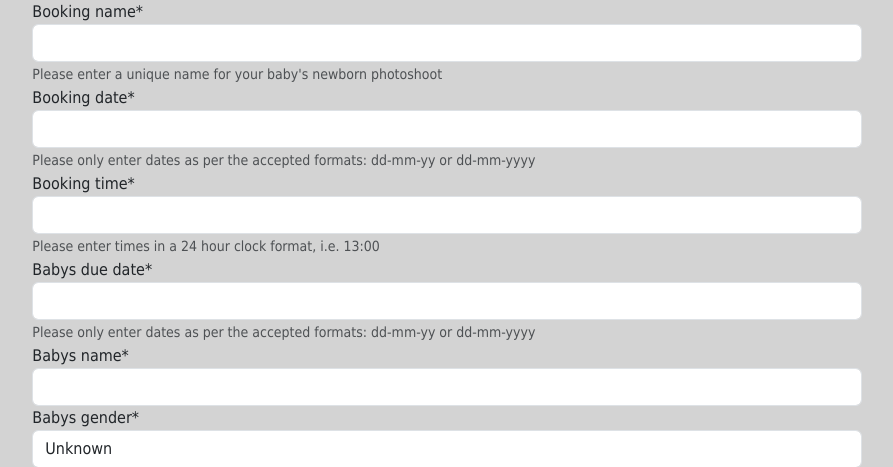
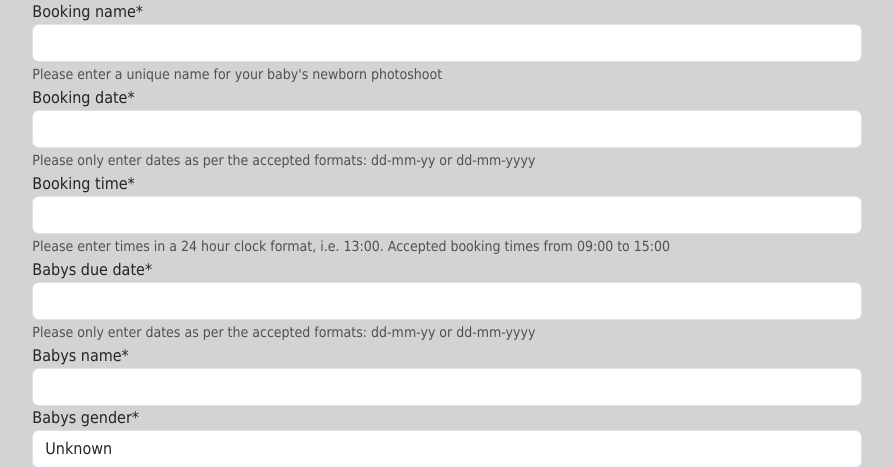
Before and after one commit to CamCove-Crichton/newborn-photography, a Django app: page /new_booking/ in a window 1280 px wide. Shown: the part 216-683 px from the top of the page, without its empty margins (193-1086 px from the left). Run offline with Django 3.2, Linux system fonts and the light colour scheme; the visitor is signed in with stand-in values (Sample User, id 1); some libraries are stand-ins or nearby versions; some web fonts are replaced.

Commit message:
Update wording for booking time inputs in the new_booking.html and edit_booking.html templates

```diff
--- a/templates/new_booking.html
+++ b/templates/new_booking.html
@@ -15,6 +15,7 @@
       <!-- Assistance from ChatGpt -->
       <form method="post" enctype="multipart/form-data">
         {% csrf_token %}
+        <!-- Booking name -->
         <div class="form-group">
           {{ form.booking_name|as_crispy_field }}
           <small class="text-muted"
@@ -22,6 +23,8 @@
             photoshoot</small
           >
         </div>
+
+        <!-- Booking date -->
         <div class="form-group">
           {{ form.booking_date|as_crispy_field }}
           <small class="text-muted"
@@ -29,12 +32,17 @@
             dd-mm-yyyy</small
           >
         </div>
+
+        <!-- Booking time -->
         <div class="form-group">
           {{ form.booking_time|as_crispy_field }}
           <small class="text-muted"
-            >Please enter times in a 24 hour clock format, i.e. 13:00</small
+            >Please enter times in a 24 hour clock format, i.e. 13:00. Accepted
+            booking times from 09:00 to 15:00</small
           >
         </div>
+
+        <!-- Babys due date -->
         <div class="form-group">
           {{ form.babys_due_date|as_crispy_field }}
           <small class="text-muted"
@@ -42,8 +50,14 @@
             dd-mm-yyyy</small
           >
         </div>
+
+        <!-- Babys name -->
         <div class="form-group"> {{ form.babys_name|as_crispy_field }} </div>
+
+        <!-- Babys gender -->
         <div class="form-group"> {{ form.babys_gender|as_crispy_field }} </div>
+
+        <!-- Location -->
         <div class="form-group">
           {{ form.location|as_crispy_field }}
           <small class="text-muted"
@@ -51,6 +65,8 @@
             home?</small
           >
         </div>
+
+        <!-- Special requests -->
         <div class="form-group">
           {{ form.special_requests|as_crispy_field }}
           <small class="text-muted"
@@ -58,9 +74,13 @@
             baby's photoshoot</small
           >
         </div>
+
+        <!-- How you found me -->
         <div class="form-group">
           {{ form.how_you_found_me|as_crispy_field }}
         </div>
+
+        <!-- Media consent -->
         <div class="form-group">
           {{ form.consent|as_crispy_field }}
           <small class="text-muted"
@@ -68,6 +88,8 @@
             during the photoshoot for business promotion</small
           >
         </div>
+
+        <!-- Featured Image -->
         <div class="form-group">
           {{ form.featured_image|as_crispy_field }}
           <small class="text-muted"
```
Also changed, not shown: templates/edit_booking.html (+23 -1 lines).
